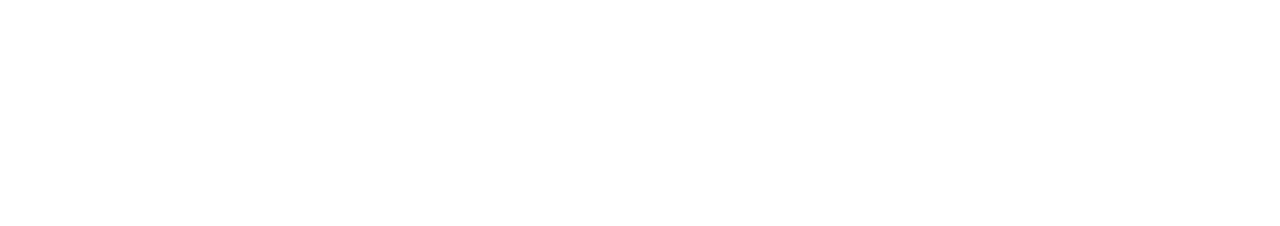
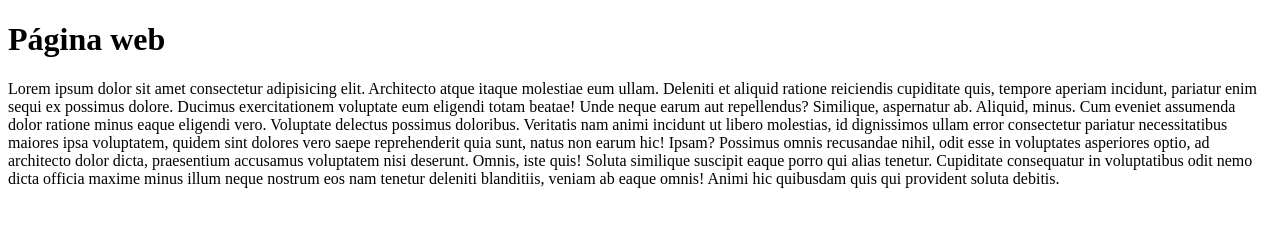
Before and after one commit to ArmxndoG/git-curso, a plain HTML site: page index.html in a window 1280 px wide. Drawn offline with Linux system fonts and the light colour scheme.

Commit message:
agregando titulo, h1 y p

```diff
--- a/index.html
+++ b/index.html
@@ -3,9 +3,16 @@
 <head>
     <meta charset="UTF-8">
     <meta name="viewport" content="width=device-width, initial-scale=1.0">
-    <title>Document</title>
+    <title>Primera Página</title>
 </head>
 <body>
-
+    <h1>Página web</h1>
+    <p>
+        Lorem ipsum dolor sit amet consectetur adipisicing elit. Architecto atque itaque molestiae eum ullam. Deleniti et aliquid ratione reiciendis cupiditate quis, tempore aperiam incidunt, pariatur enim sequi ex possimus dolore.
+        Ducimus exercitationem voluptate eum eligendi totam beatae! Unde neque earum aut repellendus? Similique, aspernatur ab. Aliquid, minus. Cum eveniet assumenda dolor ratione minus eaque eligendi vero. Voluptate delectus possimus doloribus.
+        Veritatis nam animi incidunt ut libero molestias, id dignissimos ullam error consectetur pariatur necessitatibus maiores ipsa voluptatem, quidem sint dolores vero saepe reprehenderit quia sunt, natus non earum hic! Ipsam?
+        Possimus omnis recusandae nihil, odit esse in voluptates asperiores optio, ad architecto dolor dicta, praesentium accusamus voluptatem nisi deserunt. Omnis, iste quis! Soluta similique suscipit eaque porro qui alias tenetur.
+        Cupiditate consequatur in voluptatibus odit nemo dicta officia maxime minus illum neque nostrum eos nam tenetur deleniti blanditiis, veniam ab eaque omnis! Animi hic quibusdam quis qui provident soluta debitis.
+    </p>
 </body>
 </html>
```
